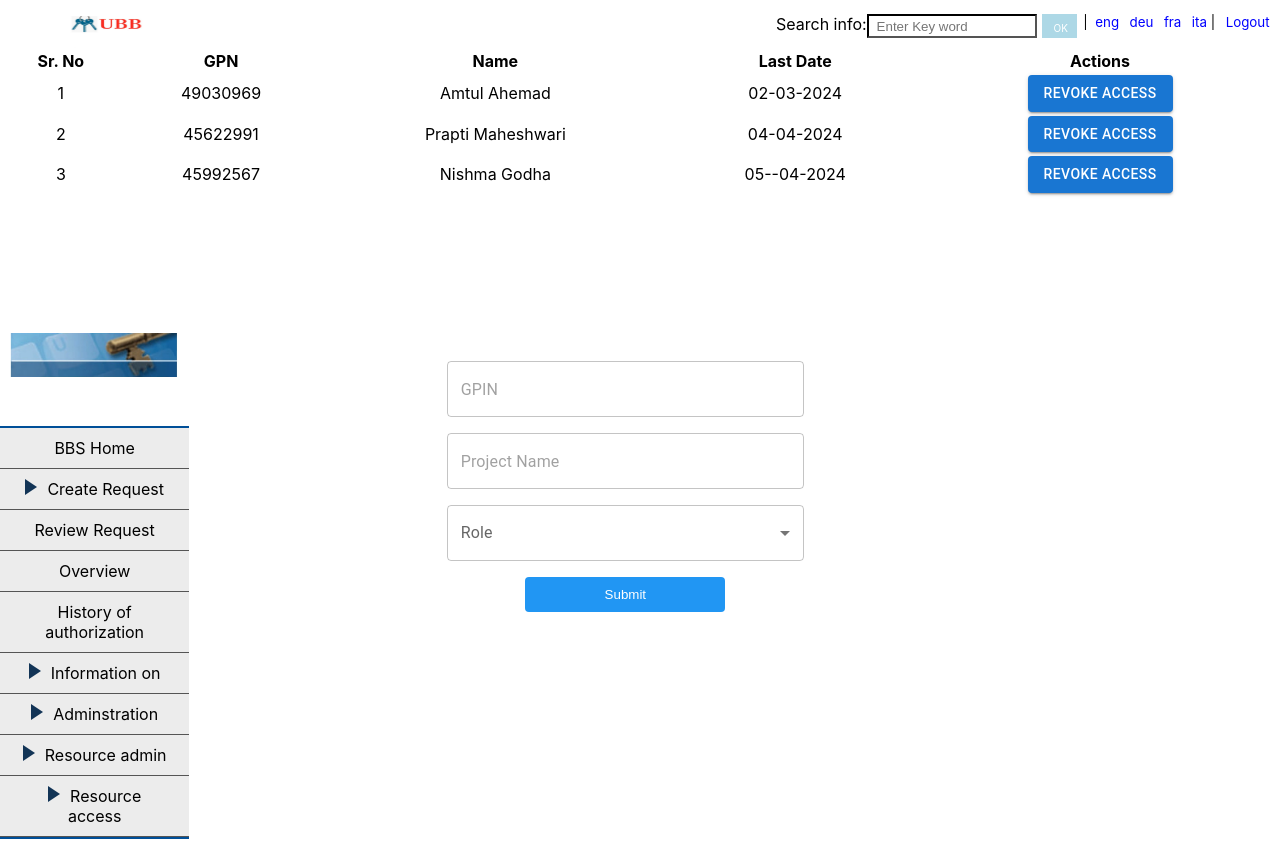
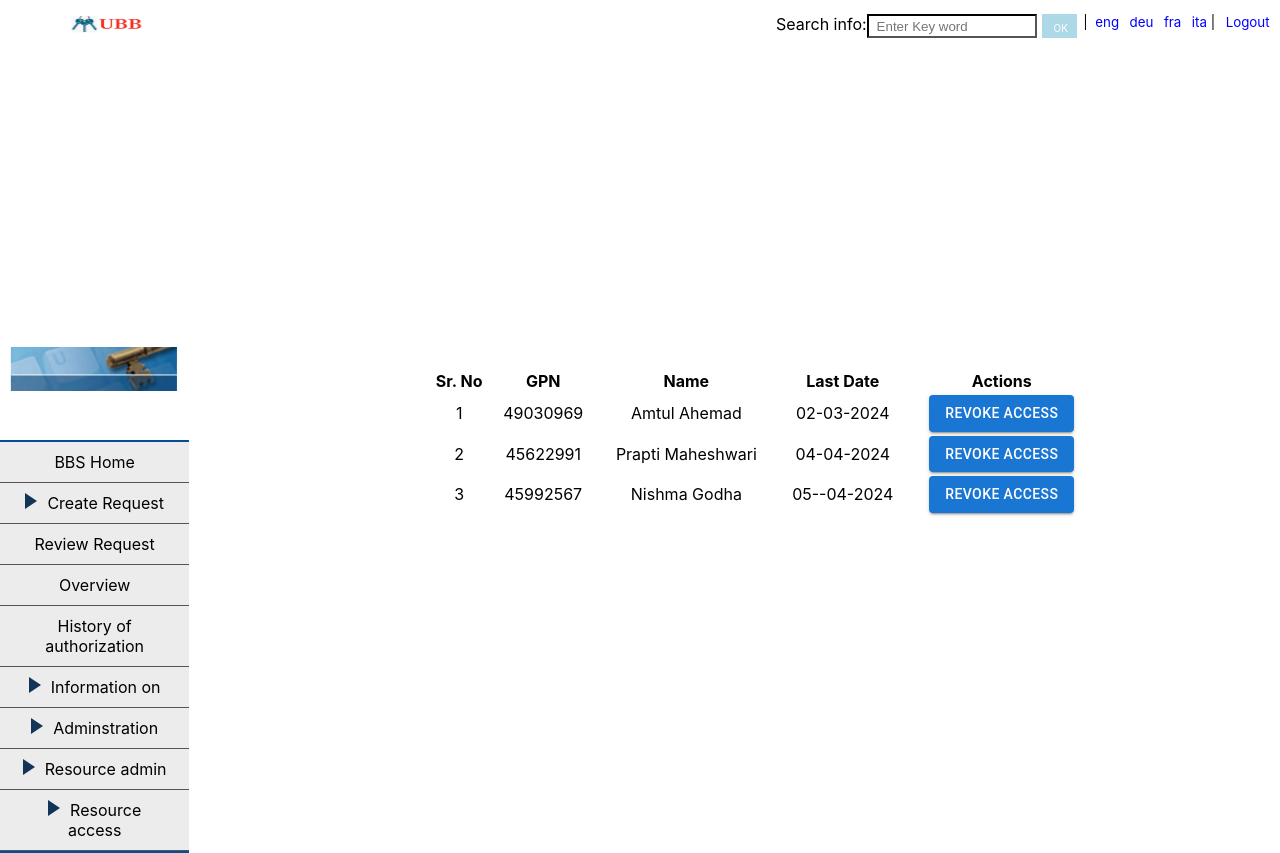
Before and after one commit to amtulkhan/HackHer-WIT, a React (Create React App) app: page / in a window 1280 px wide. Both pictures are taken after a click on the link "Adminstration". Built offline with nearby package versions, Linux system fonts and the light colour scheme.

Commit message:
connected admin table

```diff
--- a/package.json
+++ b/package.json
@@ -14,6 +14,7 @@
     "axios": "^1.6.7",
     "react": "^18.2.0",
     "react-dom": "^18.2.0",
+    "react-router-dom": "^6.22.2",
     "react-scripts": "5.0.1",
     "web-vitals": "^2.1.4"
   },
--- a/src/App.js
+++ b/src/App.js
@@ -35,9 +35,6 @@ function App() {
       <Grid container xs={12} direction="column" justifyContent="center">
         <Grid item xs={12}>
           <NavBar />
-          <AdminTable/>
-
-
         </Grid>
         <Grid
           container
@@ -48,7 +45,7 @@ function App() {
           spacing={3}
         >
           <Grid item xs={2}>
-            <SideBar />
+            <SideBar setMiddleContent={setMiddleContent}/>
           </Grid>
           <Grid item xs={8} justifyContent="center">
             {middleContent === "landing" ? (
@@ -63,9 +60,16 @@ function App() {
                 setMiddleContent={setMiddleContent}
                 setReviewList={setReviewList}
               />
+            )
+            : middleContent === "admin" ? (
+              <AdminTable
+              setMiddleContent={setMiddleContent}
+              />
+
             ) : (
               <ReviewTable reviewList={reviewList} />
             )}
+
           </Grid>
         </Grid>
       </Grid>
--- a/src/Components/AdminTable/adminTable.js
+++ b/src/Components/AdminTable/adminTable.js
@@ -1,6 +1,8 @@
 import React from 'react';
 import Grid from '@mui/material/Grid';
 import Button from '@mui/material/Button';
+import { BrowserRouter as Router, Route, Switch } from 'react-router-dom';
+import Sidebar from '../SideBar/sideBar';
 
 const staticData = [
   { id: 1, gpn: '49030969', name: 'Amtul Ahemad', lastDate: '02-03-2024' },
@@ -15,8 +17,10 @@ const TableWithButton = () => {
   };
 
   return (
-    <Grid container spacing={2}>
+
+    <Grid container spacing={10} paddingTop={40} paddingRight={20} justifyContent={'space-between'}>
       <Grid item xs={12}>
+      <div style={{ margin: '0 auto', textAlign: 'center' }}>
         <table style={{ width: '100%' }}>
           <thead>
             <tr>
@@ -43,6 +47,7 @@ const TableWithButton = () => {
             ))}
           </tbody>
         </table>
+        </div>
       </Grid>
     </Grid>
   );
--- a/src/Components/SideBar/sideBar.js
+++ b/src/Components/SideBar/sideBar.js
@@ -1,8 +1,14 @@
 import React from 'react';
 import { Grid } from '@mui/material';
 import    './sideBar.css';
+import { Link } from 'react-router-dom';
 import logo from "../../Assets/Images/sidebarimg.jpeg";
-const Sidebar = () => {
+
+
+const Sidebar = (props) => {
+  const handleSubmit = () => {
+    props.setMiddleContent("admin");
+  };
   return (
     <Grid container direction="column" className="sidebar">
       <Grid item className="sidebar-header">
@@ -31,9 +37,10 @@ const Sidebar = () => {
             <span className="triangle"></span>
             <a href="#">Information on</a>
           </li>
-          <li>
+          <li onClick={handleSubmit}>
             <span className="triangle"></span>
             <a href="#">Adminstration</a>
+
           </li>
           <li>
             <span className="triangle"></span>
```
Also changed, not shown: 1 other file (tests, documents, lock files or other folders).
